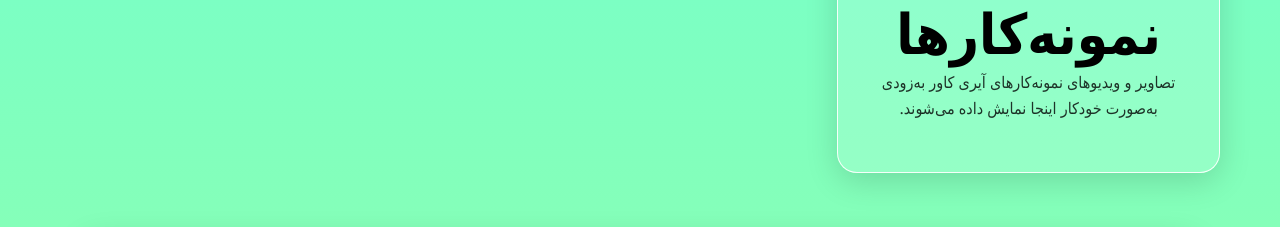
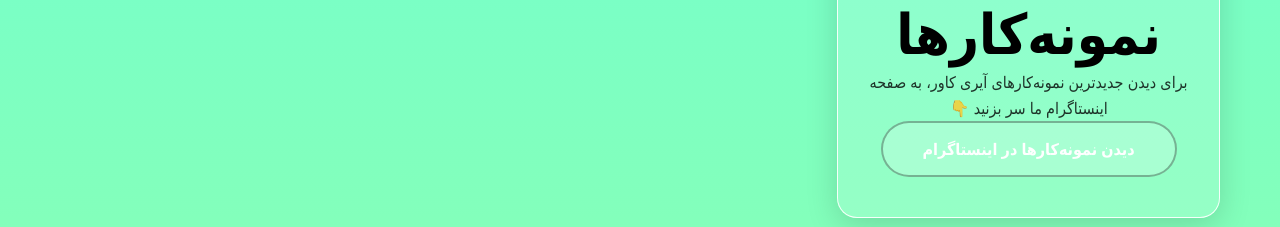
Before and after one commit to ayriaalayybakhsh-stack/Ayri-Covermoble-, a plain HTML site: page index.html in a window 1280 px wide. Shown: the part 2099-2326 px from the top of the page. Drawn offline with Linux system fonts and the light colour scheme.

Commit message:
Update index.html

```diff
--- a/index.html
+++ b/index.html
@@ -144,10 +144,15 @@
   <div class="feature-card glass">
     <div class="feature-icon">🖼</div>
     <h3>نمونه‌کارها</h3>
-    <p>
-      تصاویر و ویدیوهای نمونه‌کارهای آیری کاور
-      به‌زودی به‌صورت خودکار اینجا نمایش داده می‌شوند.
-    </p>
+<p>
+برای دیدن جدیدترین نمونه‌کارهای آیری کاور،
+به صفحه اینستاگرام ما سر بزنید 👇
+</p>
+
+<a href="https://www.instagram.com/covermobl.ayri" target="_blank" class="cta-button">
+دیدن نمونه‌کارها در اینستاگرام
+</a>
+
   </div>
 </section>
 
```
